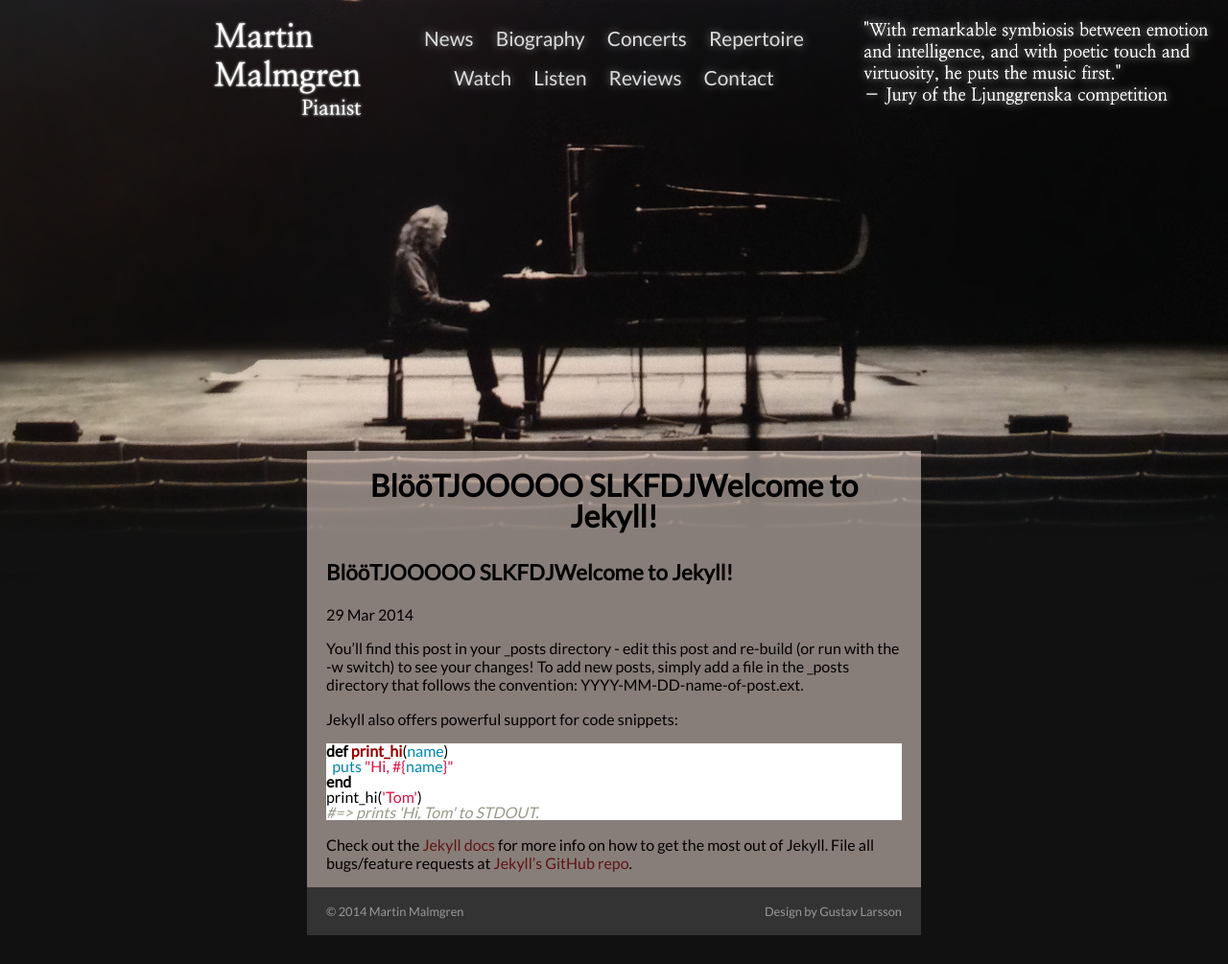
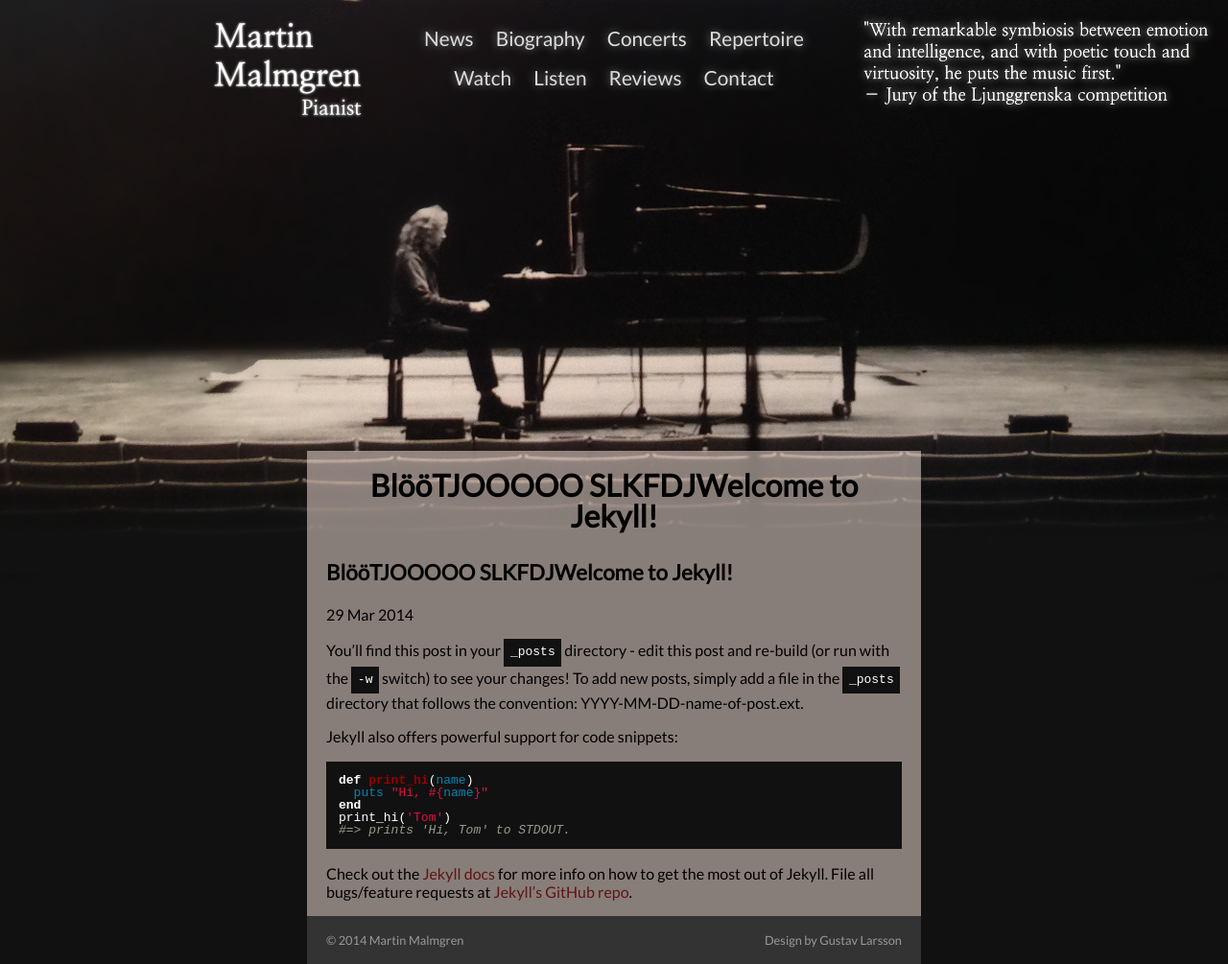
Before and after one commit to mmaptester/mmaptester.github.io, a Jekyll site: the page built from _posts/2014-03-29-welcome-to-jekyll.markdown, in a window 1280 px wide. Shown: the whole page at 96% size. Built offline with Jekyll 4.4.1, drawn with Linux system fonts in a browser that asks for light colours; some web fonts are replaced; Markdown is read by kramdown in place of the engine named in the settings; before the commit the page ends 975 px from its top, so only the background shows below that.

Commit message:
Small changes to css

```diff
--- a/css/main.css
+++ b/css/main.css
@@ -156,6 +156,26 @@ h3 {
 	margin-top: 2em;
 	//margin: 0px;
 	//padding: 0px;
+}
+em {
+	font-style: italic;
+}
+/*
+ul {
+	margin: 1.12em 0;
+}
+li {
+	display: list-item;
+}
+*/
+code {
+	display: inline-block;
+}
+pre, code {
+	font-family: monospace;
+	padding: 0.5em .5em;
+	color: #fff;
+	background-color: #111;
 }
 
 body {
```
